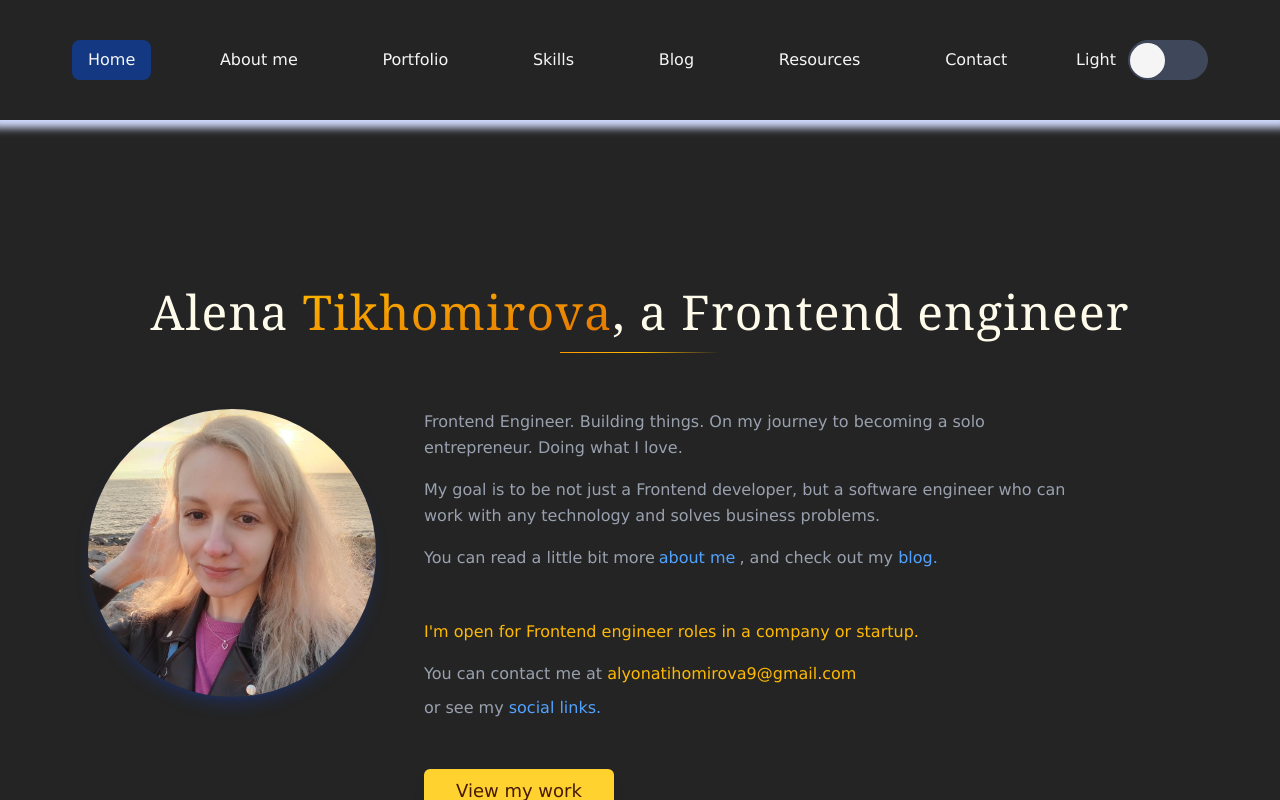
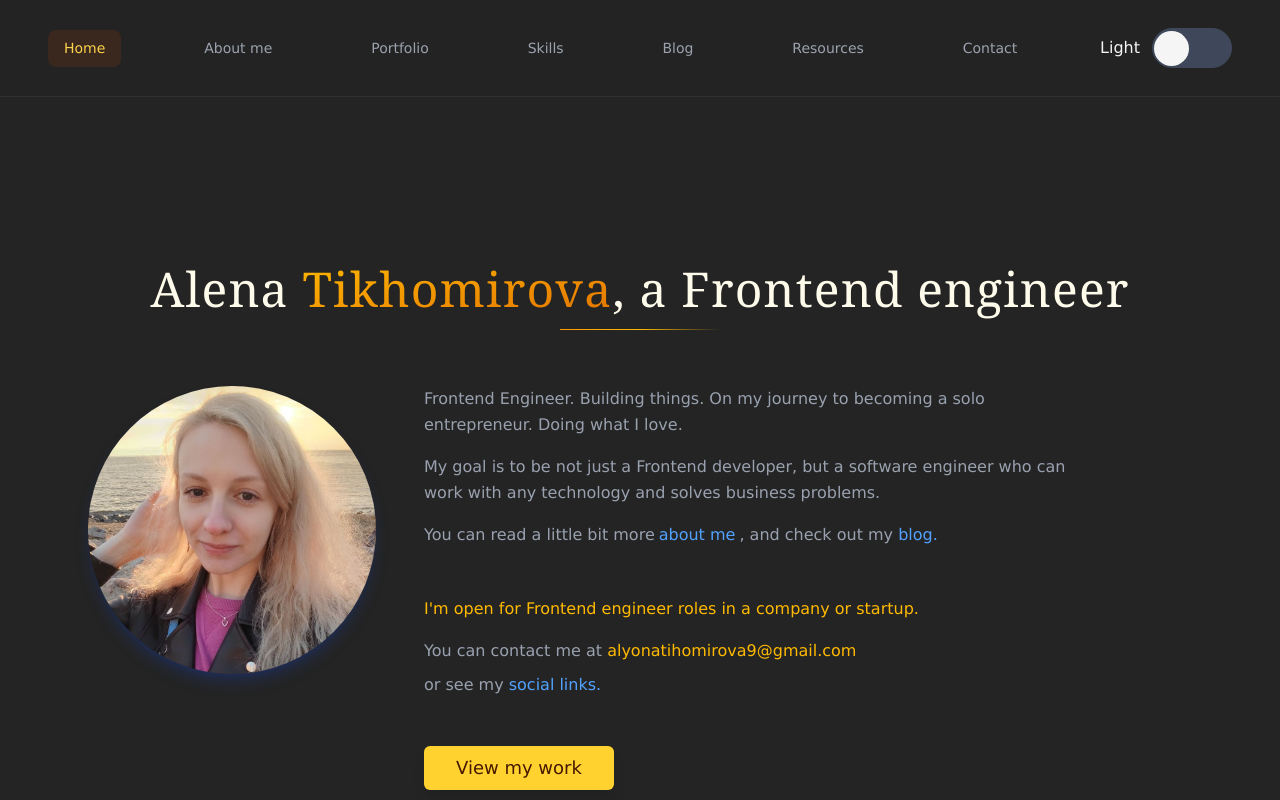
Before and after one commit to alenatih/Personal-Website, a React (Vite) app: page / in a window 1280 px wide. Built offline with nearby package versions, Linux system fonts and the light colour scheme.

Commit message:
Update RootLayout

```diff
--- a/src/App.css
+++ b/src/App.css
@@ -211,19 +211,29 @@
 }
 
 .header {
+  position: sticky;
+  top: 0;
+  z-index: 50;
   display: flex;
   flex-direction: column;
-  align-items: flex-start;
+  align-items: center;
   width: 100%;
-  padding: 2.5rem;
-  box-shadow: 0 0 0.5rem 0.5rem #CFD9FA;
+  padding: 0;
+  /* Glass effect */
+  background-color: rgba(255, 255, 255, 0.80);
+  /* backdrop-filter: blur(14px); */
+  /* -webkit-backdrop-filter: blur(14px); */
+  border-bottom: 1px solid rgba(0, 0, 0, 0.07);
+  transition: background-color 0.3s ease;
 }
 
 .nav-container {
   display: flex;
   align-items: center;
   justify-content: space-between;
-  width: 100%
+  max-width: 80rem;
+  width: 100%;
+  padding: 1.25rem 1.5rem;
 }
 
 .header-mobile-menu {
@@ -236,8 +246,8 @@
 .mobile-menu-opened {
   display: flex;
   flex-direction: column;
-  color: whitesmoke;
-  background-color: #333;
+  color: #1e293b;
+  background: linear-gradient(to bottom, #ddeaf6, #ccd9ec, #b8cce2);
   position: fixed;
   top: 0;
   left: 0;
@@ -247,8 +257,48 @@
   padding: 2.5rem 1.25rem 1.25rem;
   transform: translateX(-100%);
   transition: transform 0.3s ease-in-out;
-  /* box-shadow: 2px 0 8px rgba(0, 0, 0, 0.2); */
+  box-shadow: 2px 0 16px rgba(0, 0, 0, 0.12);
   z-index: 1000;
+}
+
+.dark-mode .mobile-menu-opened {
+  color: #f1f5f9;
+  background: linear-gradient(to bottom, #2c4d73, #223a59, #1a2a40);
+  box-shadow: 2px 0 16px rgba(0, 0, 0, 0.4);
+}
+
+.mobile-menu-opened a {
+  text-decoration: none;
+  padding: 0.625rem 1rem;
+  border-radius: 0.5rem;
+  font-size: 0.9375rem;
+  font-weight: 500;
+  color: #374151;
+  transition: color 0.2s ease, background-color 0.2s ease;
+}
+
+.mobile-menu-opened a:hover {
+  color: #b45309;
+  background-color: rgba(255, 251, 235, 0.6);
+}
+
+.mobile-menu-opened a.active {
+  color: #92400e;
+  background-color: rgba(253, 230, 138, 0.55);
+}
+
+.dark-mode .mobile-menu-opened a {
+  color: #cbd5e1;
+}
+
+.dark-mode .mobile-menu-opened a:hover {
+  color: #fcd34d;
+  background-color: rgba(120, 53, 15, 0.2);
+}
+
+.dark-mode .mobile-menu-opened a.active {
+  color: #fcd34d;
+  background-color: rgba(120, 53, 15, 0.3);
 }
 
 .mobile-menu-opened.slide-in {
@@ -262,7 +312,11 @@
   width: 100%;
   padding-bottom: 1rem;
   margin-bottom: 1rem;
-  border-bottom: 1px solid rgba(255, 255, 255, 0.1);
+  border-bottom: 1px solid rgba(0, 0, 0, 0.10);
+}
+
+.dark-mode .menu-header {
+  border-bottom: 1px solid rgba(255, 255, 255, 0.10);
 }
 
 .close-icon {
@@ -607,10 +661,21 @@
   flex-direction: column;
   align-items: center;
   width: 100%;
-  /* padding: 4.5rem; */
   margin: auto 0 0;
-  padding: 4.5rem 4.5rem 6rem;
-  box-shadow: 0 0 0.5rem 0.5rem #CFD9FA;
+  padding: 3.5rem 1.5rem 5rem;
+  border-top: 1px solid rgba(0, 0, 0, 0.07);
+}
+
+.footer .social-links-container a {
+  color: #1d4ed8;
+  font-size: 1.5rem;
+  transition: color 0.2s ease, transform 0.2s ease;
+}
+
+.footer .social-links-container a:hover {
+  color: #2563eb;
+  transform: scale(1.1);
+  display: inline-block;
 }
 
 .footer .social-links-container {
@@ -702,16 +767,20 @@ button:disabled {
   text-decoration: none;
   padding: 0.5rem 1rem;
   border-radius: 0.5rem;
+  font-size: 0.875rem;
+  font-weight: 500;
+  color: #4b5563;
+  transition: color 0.2s ease, background-color 0.2s ease;
 }
 
 .nav a:hover {
-  color: whitesmoke;
-  background-color: #2E5CB5;
+  color: #b45309;
+  background-color: rgba(255, 251, 235, 0.7);
 }
 
 .nav a.active {
-  color: whitesmoke;
-  background-color: #143982;
+  color: #92400e;
+  background-color: rgba(253, 230, 138, 0.55);
 }
 
 .home-text a {
@@ -771,6 +840,39 @@ button:disabled {
 .projects-error a,
 .blog-error a {
   text-decoration: underline;
+}
+
+/* Dark mode overrides */
+
+.dark-mode .header {
+  background-color: rgba(36, 36, 36, 0.82);
+  border-bottom: 1px solid rgba(255, 255, 255, 0.06);
+}
+
+.dark-mode .nav a {
+  color: #9ca3af;
+}
+
+.dark-mode .nav a:hover {
+  color: #fcd34d;
+  background-color: rgba(120, 53, 15, 0.18);
+}
+
+.dark-mode .nav a.active {
+  color: #fcd34d;
+  background-color: rgba(120, 53, 15, 0.28);
+}
+
+.dark-mode .footer {
+  border-top: 1px solid rgba(255, 255, 255, 0.06);
+}
+
+.dark-mode .footer .social-links-container a {
+  color: #3b82f6;
+}
+
+.dark-mode .footer .social-links-container a:hover {
+  color: #60a5fa;
 }
 
 /* Media queries */
@@ -855,8 +957,8 @@ button:disabled {
 
   /* Layout */
 
-  .header {
-    padding: 2.5rem 4.5rem;
+  .nav-container {
+    padding: 1.75rem 3rem;
   }
 
   .nav {
@@ -982,13 +1084,14 @@ button:disabled {
 
   .footer {
     flex-direction: row;
-    justify-content: space-around;
-    padding: 4.5rem 4.5rem 6rem;
+    justify-content: space-between;
+    padding: 3.5rem 3rem 5rem;
   }
 
   .footer .social-links-container {
     justify-content: flex-end;
     padding: 0;
+    margin-top: 0;
   }
 
   /* Images */
--- a/src/layouts/RootLayout.tsx
+++ b/src/layouts/RootLayout.tsx
@@ -26,7 +26,7 @@ function RootLayout() {
 
         // Clean up an event listener on component unmount
         return () => {
-        window.removeEventListener("resize", checkScreenSize)
+            window.removeEventListener("resize", checkScreenSize)
         }
     }, [])
 
```
